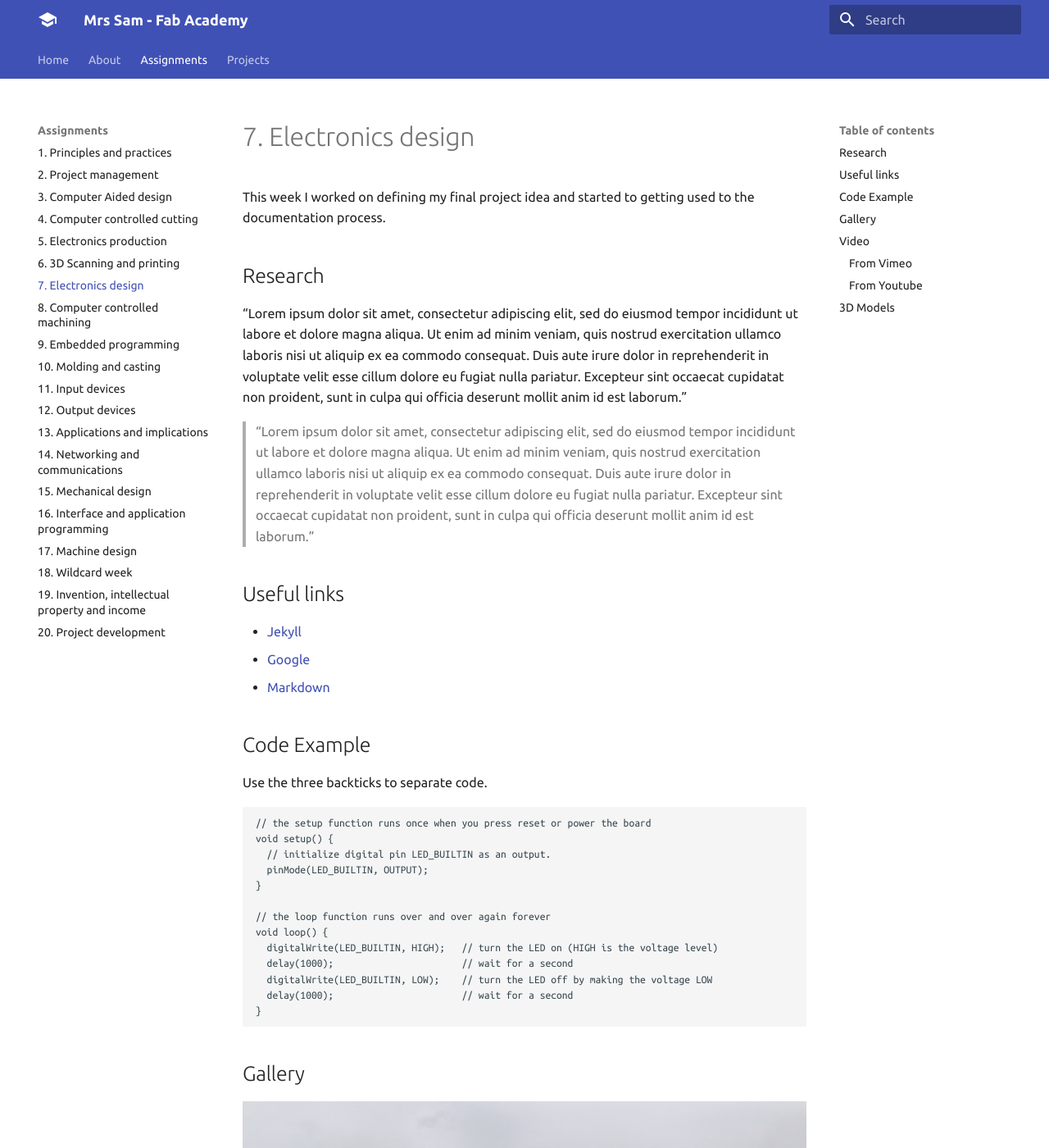
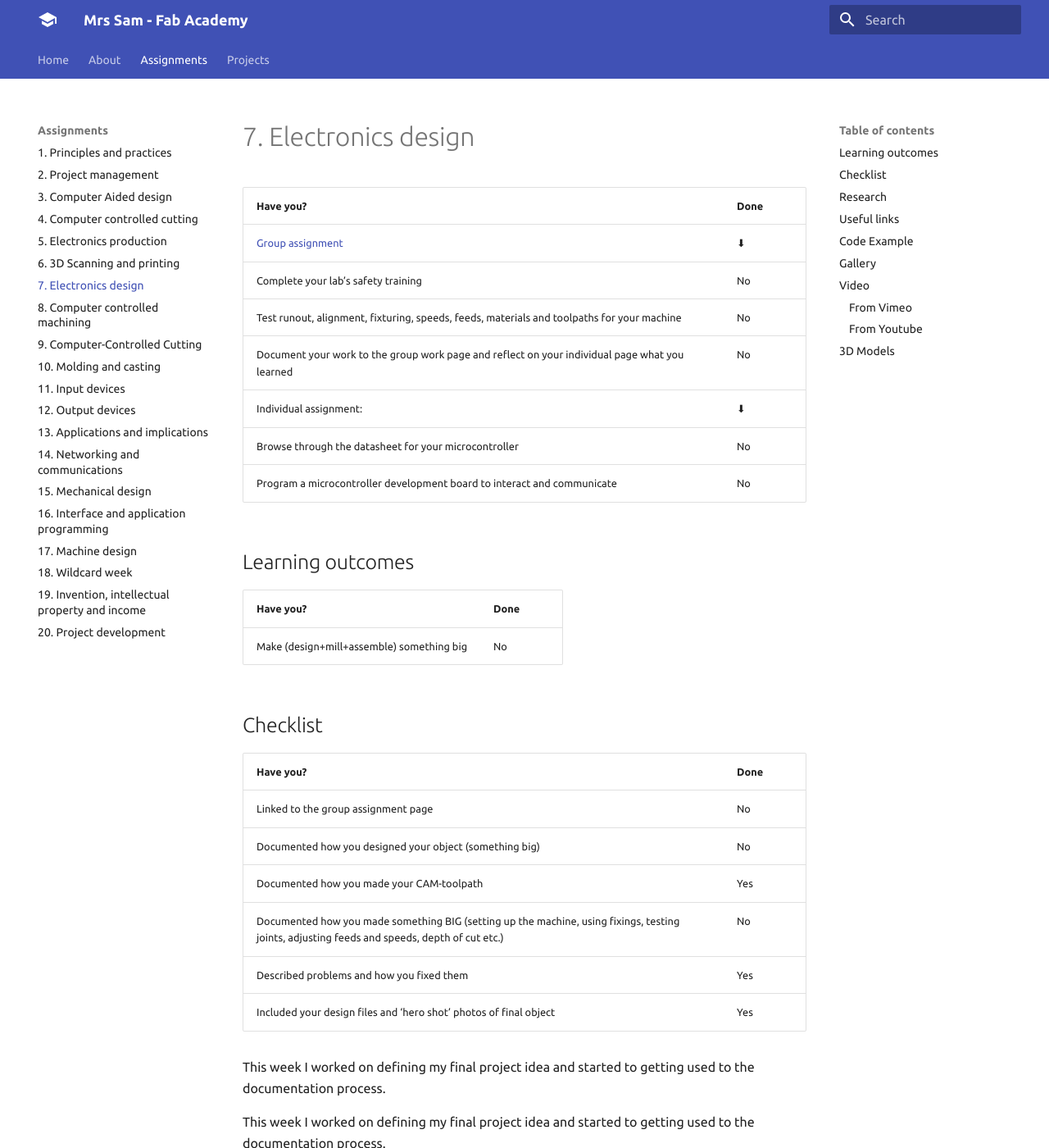
Before and after one commit to MrsLes/FA2023, an MkDocs documentation site: the page built from docs/assignments/week07.md, in a window 1280 px wide and 1400 px high. Shown: the whole window at 82% size. Built offline with MkDocs 1.6.1 and Material for MkDocs 9.7.7, drawn with Linux system fonts in a browser that asks for light colours.

Commit message:
Criteria Added

```diff
--- a/docs/assignments/week07.md
+++ b/docs/assignments/week07.md
@@ -1,4 +1,34 @@
 # 7. Electronics design
+| Have you? | Done |
+| --------|----------|
+|[Group assignment](https://fabacademy.org/2022/labs/incitefocus/group%20projects/computer-controlled-machining/)|&#11015;|
+|Complete your lab's safety training|No|
+|Test runout, alignment, fixturing, speeds, feeds, materials and toolpaths for your machine|No|
+|Document your work to the group work page and reflect on your individual page what you learned |No|
+|Individual assignment:|&#11015;|
+|Browse through the datasheet for your microcontroller|No|
+|Program a microcontroller development board to interact and communicate|No|
+
+## Learning outcomes
+
+| Have you? | Done |
+| --------|----------|
+|Make (design+mill+assemble) something big|No|
+
+## Checklist
+
+| Have you? | Done |
+| --------|----------|
+| Linked to the group assignment page | No |
+| Documented how you designed your object (something big)| No |
+| Documented how you made your CAM-toolpath| Yes |
+| Documented how you made something BIG (setting up the machine, using fixings, testing joints, adjusting feeds and speeds, depth of cut etc.)| No |
+| Described problems and how you fixed them | Yes |
+| Included your design files and 'hero shot' photos of final object | Yes |
+
+
+
+This week I worked on defining my final project idea and started to getting used to the documentation process.
 
 This week I worked on defining my final project idea and started to getting used to the documentation process.
 
```
Also changed, not shown: docs/assignments/week09.md (+9 -9 lines).
